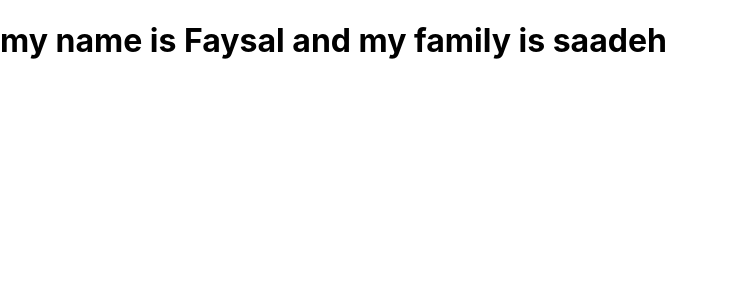
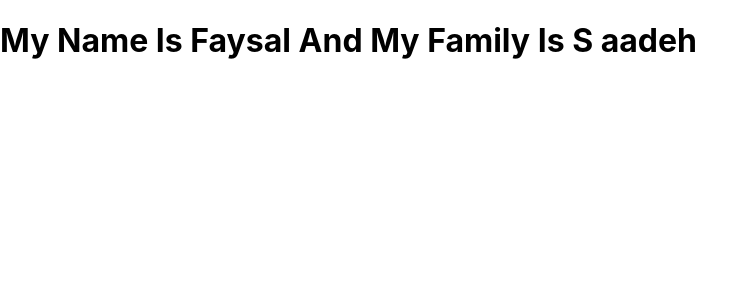
Before and after one commit to faysalsaade/React.js, a React (Create React App) app: page / in a window 1280 px wide. Shown: the top 300 px of the page, without its empty margins (0-756 px from the left). Built offline with nearby package versions, Linux system fonts and the light colour scheme.

Commit message:
create new project

```diff
--- a/src/App.js
+++ b/src/App.js
@@ -95,7 +95,7 @@ const App = () => {
   return (
     <div>
       <Usercontext.Provider value={"Faysal"}>
-        <familycontext.Provider value={"saadeh"}>
+        <familycontext.Provider value={"S aadeh"}>
           <ComponentA />
         </familycontext.Provider>
       </Usercontext.Provider>
--- a/src/ComponentC.js
+++ b/src/ComponentC.js
@@ -1,24 +1,14 @@
-import React, { createContext } from "react";
+import { React, useContext } from "react";
 import { Usercontext, familycontext } from "./App";
 
 const ComponentC = () => {
+  const user = useContext(Usercontext);
+  const family = useContext(familycontext);
   return (
     <div>
-      <Usercontext.Consumer>
-        {(user) => {
-          return (
-            <familycontext.Consumer>
-              {(family) => {
-                return (
-                  <h1>
-                    my name is {user} and my family is {family}
-                  </h1>
-                );
-              }}
-            </familycontext.Consumer>
-          );
-        }}
-      </Usercontext.Consumer>
+      <h1>
+        My Name Is {user} And My Family Is {family}
+      </h1>
     </div>
   );
 };
```
